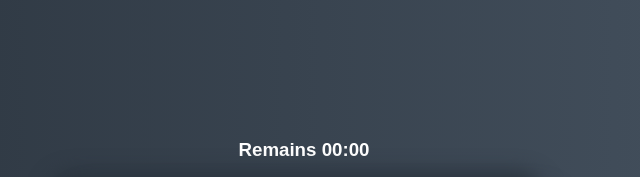
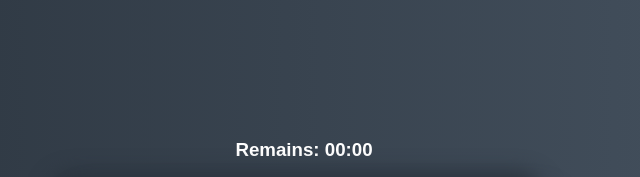
Before and after one commit to vasylpopovych/AIM-Game, a plain HTML site: page index.html in a window 1280 px wide. Shown: the part 1600-1777 px from the top of the page, 336-976 px from the left. Drawn offline with Linux system fonts and the light colour scheme; a web font is replaced by a local one.

Commit message:
Update index.html

```diff
--- a/index.html
+++ b/index.html
@@ -39,7 +39,7 @@
     </div>
 
     <div class="screen">
-      <h3>Remains <span id="time">00:00</span></h3>
+      <h3>Remains: <span id="time">00:00</span></h3>
       <div class="board" id="board"></div>
     </div>
     <script src="app.js"></script>
```
